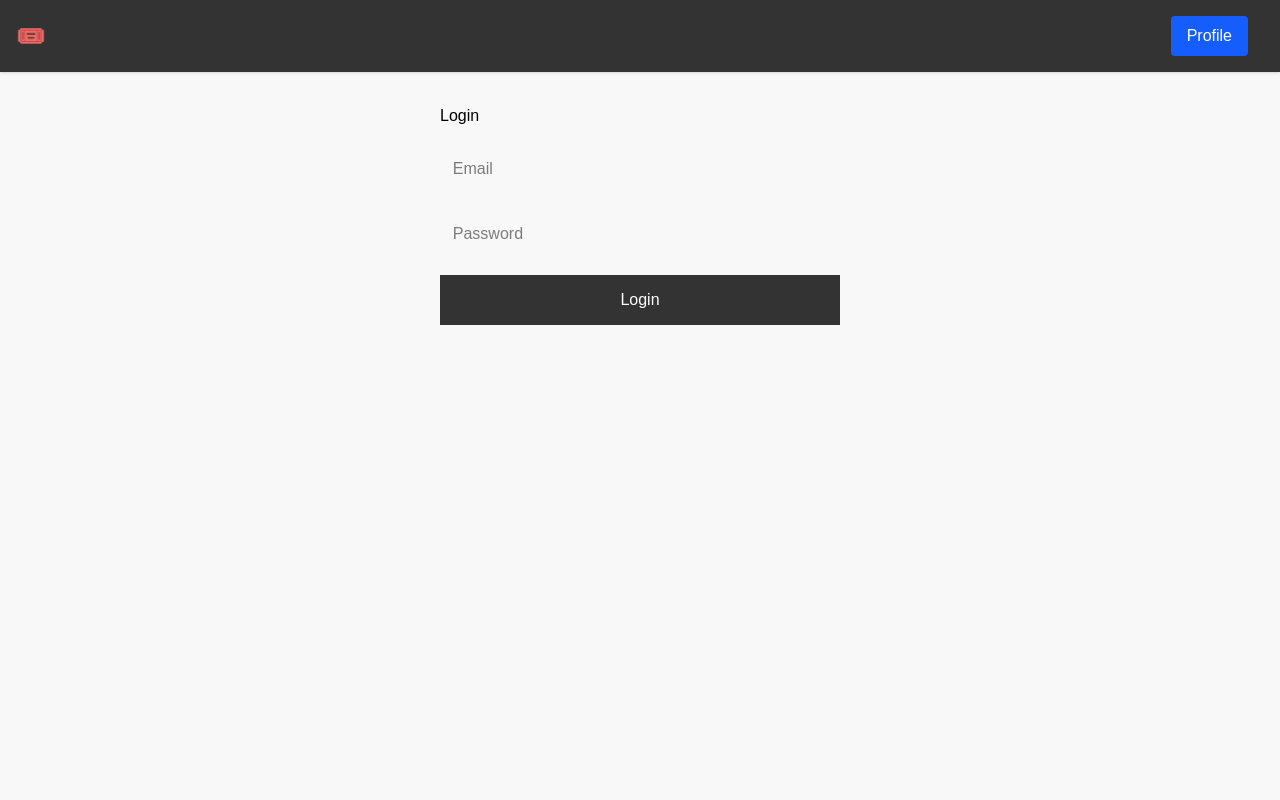
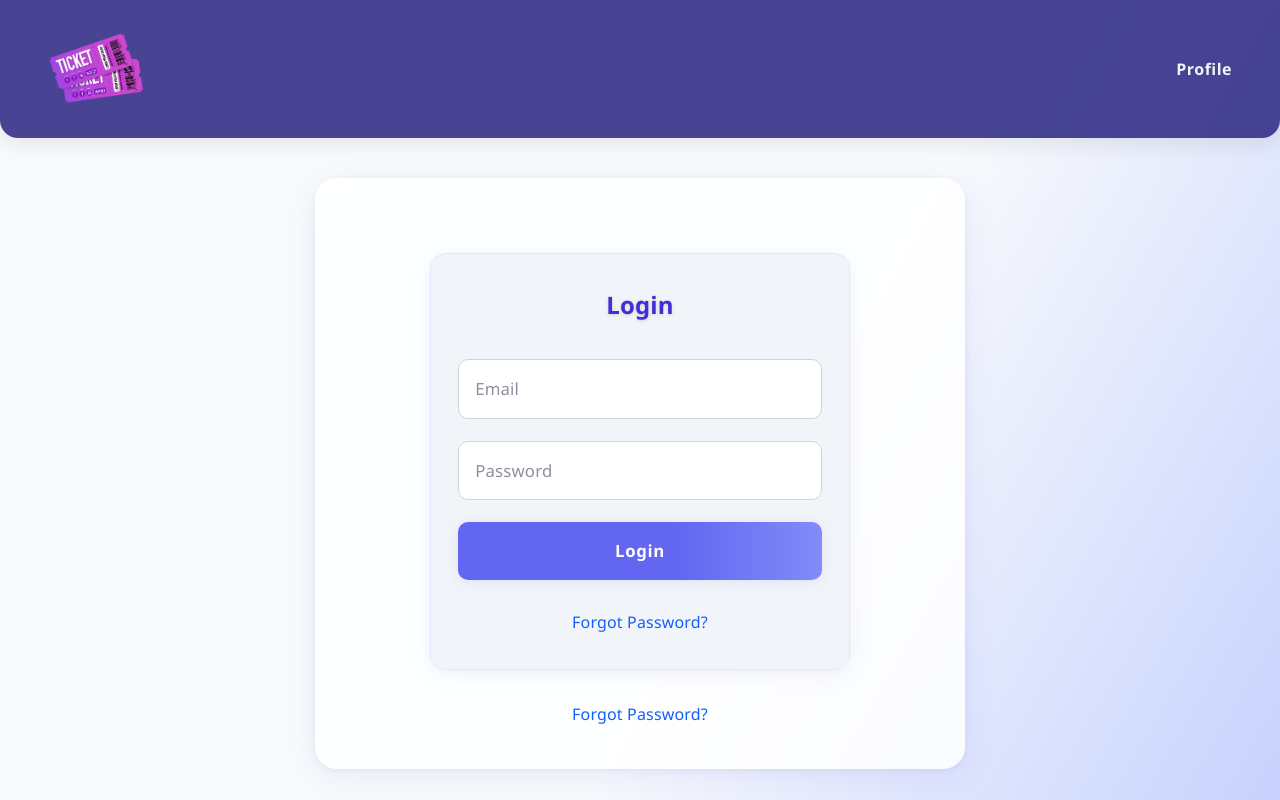
Before and after one commit to RazanNotFound/SEproject, a React (Vite) app in the folder frontend/: page /login in a window 1280 px wide. Built offline with nearby package versions, Linux system fonts and the light colour scheme; no server answers.

Commit message:
better styling and added forget password option

```diff
--- a/frontend/src/App.css
+++ b/frontend/src/App.css
@@ -1,49 +1,132 @@
 @import "tailwindcss";
 
 body {
-  font-family: sans-serif;
+  font-family: 'Segoe UI', 'Roboto', sans-serif;
   margin: 0;
   padding: 0;
-  background-color: #f8f8f8;
+  background: linear-gradient(120deg, #f8fafc 60%, #c7d2fe 100%);
+  min-height: 100vh;
+  color: #22223b;
+  letter-spacing: 0.01em;
 }
 
 nav {
-  background-color: #333;
-  padding: 1rem;
+  background: rgba(57, 51, 138, 0.92);
+  padding: 0.9rem 2.0rem;
+  box-shadow: 0 4px 24px rgba(16, 23, 32, 0.1);
+  display: flex;
+  align-items: center;
+  justify-content: space-between;
+  border-radius: 0 0 18px 18px;
+  backdrop-filter: blur(2px);
 }
 
-nav a {
-  color: white;
-  margin-right: 1rem;
-  text-decoration: none;
+/* Remove default outline and box-shadow for navbar links/buttons */
+nav a:focus,
+nav a:active,
+nav button:focus,
+nav button:active {
+  outline: none;
+  box-shadow: none;
 }
 
+/* Optional: Keep accessibility for keyboard users */
+nav a:hover,
+nav a:focus {
+  background: none;
+  color: #f1f5f9;
+  box-shadow: none;
+  outline: none;
+}
+nav a {
+  color: #f1f5f9;
+  margin-right: 1.5rem;
+  text-decoration: none;
+  font-weight: 600;
+  letter-spacing: 0.03em;
+  transition: color 0.22s, background 0.22s, box-shadow 0.22s;
+  border-radius: 6px;
+  padding: 0.4rem 1rem;
+  box-shadow: 0 1px 4px rgba(99,102,241,0.04);
+}
+
+nav a:last-child {
+  margin-right: 0;
+}
+
+
+
 .page {
-  padding: 2rem;
+  padding: 2.7rem 1.2rem;
+  max-width: 650px;
+  margin: 2.5rem auto;
+  background: rgba(255,255,255,0.85);
+  border-radius: 22px;
+  box-shadow: 0 8px 32px rgba(99,102,241,0.10), 0 1.5px 8px rgba(0,0,0,0.06);
+  backdrop-filter: blur(3px);
 }
 
 .auth-form {
-  max-width: 400px;
-  margin: auto;
+  max-width: 420px;
+  margin: 2rem auto;
   display: flex;
   flex-direction: column;
-  gap: 1rem;
+  gap: 1.4rem;
+  background: rgba(241,245,249,0.95);
+  padding: 2.2rem 1.7rem;
+  border-radius: 16px;
+  box-shadow: 0 4px 24px rgba(99,102,241,0.08), 0 1.5px 8px rgba(0,0,0,0.04);
+  border: 1px solid #e0e7ff;
+  backdrop-filter: blur(2px);
 }
 
 .auth-form input,
 .auth-form select,
 .auth-form button {
-  padding: 0.8rem;
-  font-size: 1rem;
+  padding: 1rem;
+  font-size: 1.05rem;
+  border-radius: 10px;
+  border: 1.5px solid #d1d5db;
+  outline: none;
+  transition: border 0.22s, box-shadow 0.22s, background 0.18s;
+  background: #fff;
+}
+
+.auth-form input:focus,
+.auth-form select:focus {
+  border-color: #6366f1;
+  box-shadow: 0 0 0 3px #a5b4fc55;
+  background: #f0f7ff;
 }
 
 .auth-form button {
-  background-color: #333;
-  color: white;
+  background: linear-gradient(90deg, #6366f1 60%, #818cf8 100%);
+  color: #fff;
   border: none;
   cursor: pointer;
+  font-weight: 700;
+  letter-spacing: 0.04em;
+  transition: background 0.22s, box-shadow 0.22s, transform 0.13s;
+  box-shadow: 0 2px 12px rgba(99,102,241,0.13);
+}
+
+.auth-form button:hover,
+.auth-form button:focus {
+  background: linear-gradient(90deg, #4f46e5 60%, #6366f1 100%);
+  transform: translateY(-2px) scale(1.03);
+  box-shadow: 0 4px 18px rgba(99,102,241,0.18);
+  outline: none;
 }
 
 .error {
-  color: red;
+  color: #ef4444;
+  font-weight: 600;
+  background: #fee2e2;
+  padding: 0.8rem 1.1rem;
+  border-radius: 10px;
+  margin-top: -0.5rem;
+  margin-bottom: 0.7rem;
+  border: 1.5px solid #fca5a5;
+  box-shadow: 0 1px 6px rgba(239,68,68,0.07);
+  letter-spacing: 0.02em;
 }
--- a/frontend/src/App.jsx
+++ b/frontend/src/App.jsx
@@ -7,20 +7,21 @@ import Start from "./pages/Start";
 import ProfileForm from "./components/ProfileForm";
 import UpdateProfileForm from "./components/UpdateProfileForm";
 import Home from "./pages/Home";
+import ForgetPassword from "./pages/ForgetPassword";
+import Logo from "./assets/logo.png"; // Adjust the path as necessary
 
 function NavBar() {
   const { user } = useAuth();
   return (
     <nav className="flex justify-between items-center px-6 py-4 bg-white shadow">
       {/* Logo */}
-      <Link to="/" className="text-2xl">
-        🎟️
+      <Link to="/" className="flex items-center">
+        <img src={Logo} alt="Logo" className="h-24 w-24 object-contain" />
       </Link>
 
       {/* Profile Button */}
       <Link
         to={user ? "/profile" : "/login"}
-        className="bg-blue-600 text-white px-4 py-2 rounded hover:bg-blue-700"
       >
         {user ? user.name : "Profile"}
       </Link>
@@ -41,7 +42,7 @@ function App() {
         <NavBar /> {/* Extracted navigation to its own component */}
         <Routes>
         <Route path="/" element={<HomeOrStart />} />
-
+        <Route path="/forget-password" element={<ForgetPassword />} />
           <Route path="/profile" element={<ProfileForm />} />
           <Route path="/login" element={<Login />} />
           <Route path="/register" element={<Register />} />
--- /dev/null
+++ b/frontend/src/components/ForgetPasswordForm.jsx
@@ -0,0 +1,74 @@
+import { useState } from "react";
+import axios from "axios";
+
+const ForgetPasswordForm = () => {
+  const [email, setEmail] = useState("");
+  const [newPassword, setNewPassword] = useState("");
+  const [message, setMessage] = useState("");
+  const [error, setError] = useState("");
+  const [loading, setLoading] = useState(false);
+
+  const handleSubmit = async e => {
+    e.preventDefault();
+    setMessage("");
+    setError("");
+    setLoading(true);
+    try {
+      const res = await axios.put(
+        "http://localhost:5000/api/v1/forgetPassword",
+        { email, newPassword }
+      );
+      setMessage(res.data.message || "Password updated successfully.");
+    } catch (err) {
+      setError(err.response?.data?.message || "Something went wrong.");
+    } finally {
+      setLoading(false);
+    }
+  };
+
+  return (
+    <form
+      onSubmit={handleSubmit}
+      className="bg-white/90 rounded-2xl shadow-xl px-8 py-10 max-w-md mx-auto mt-16 flex flex-col gap-5 backdrop-blur"
+    >
+      <h2 className="text-2xl font-extrabold text-center text-indigo-700 mb-2 drop-shadow">
+        Reset Password
+      </h2>
+      {message && (
+        <div className="text-green-700 bg-green-100 border border-green-200 rounded-lg px-4 py-2 text-center font-medium shadow-sm">
+          {message}
+        </div>
+      )}
+      {error && (
+        <div className="text-red-700 bg-red-100 border border-red-200 rounded-lg px-4 py-2 text-center font-medium shadow-sm">
+          {error}
+        </div>
+      )}
+      <input
+        type="email"
+        className="border-2 border-indigo-200 rounded-lg px-4 py-3 w-full focus:outline-none focus:border-indigo-500 transition"
+        placeholder="Enter your email"
+        value={email}
+        onChange={e => setEmail(e.target.value)}
+        required
+      />
+      <input
+        type="password"
+        className="border-2 border-indigo-200 rounded-lg px-4 py-3 w-full focus:outline-none focus:border-indigo-500 transition"
+        placeholder="Enter your new password"
+        value={newPassword}
+        onChange={e => setNewPassword(e.target.value)}
+        required
+      />
+      <button
+        type="submit"
+        className="bg-gradient-to-r from-indigo-500 to-blue-500 text-white text-lg font-semibold px-6 py-3 rounded-xl shadow-md hover:from-indigo-600 hover:to-blue-600 transition-all duration-200 focus:outline-none focus:ring-2 focus:ring-indigo-300 mt-2"
+        disabled={loading}
+      >
+        {loading ? "Updating..." : "Update Password"}
+      </button>
+    </form>
+  );
+};
+
+export default ForgetPasswordForm;
--- a/frontend/src/components/LoginForm.jsx
+++ b/frontend/src/components/LoginForm.jsx
@@ -1,4 +1,5 @@
 import { useState } from "react";
+import { Link } from "react-router-dom";
 import axios from "axios";
 import { useNavigate } from "react-router-dom";
 import { useAuth } from "../auth/AuthContext";
@@ -28,11 +29,18 @@ const LoginForm = () => {
 
   return (
     <form onSubmit={handleSubmit} className="auth-form">
-      <h2>Login</h2>
+      <h2 className="text-2xl font-extrabold text-center text-indigo-700 mb-4 drop-shadow">
+        Login
+      </h2>
       {error && <p className="error">{error}</p>}
       <input type="email" name="email" placeholder="Email" onChange={handleChange} required />
       <input type="password" name="password" placeholder="Password" onChange={handleChange} required />
       <button type="submit">Login</button>
+      <div className="mt-2 text-center">
+        <Link to="/forget-password" className="text-blue-600 hover:underline">
+          Forgot Password?
+        </Link>
+      </div>
     </form>
   );
 };
--- a/frontend/src/components/StartForm.jsx
+++ b/frontend/src/components/StartForm.jsx
@@ -1,21 +1,28 @@
-import {  Link  } from "react-router-dom";
+import { Link } from "react-router-dom";
 
 const StartForm = () => {
   return (
-    <div className="text-center mt-32">
-      <h1 className="text-4xl font-bold mb-10">Very Good Ticketing Website</h1>
+    <div className="flex items-center justify-center min-h-screen bg-gradient-to-br from-blue-50 to-indigo-100">
+      <div className="bg-white/90 rounded-2xl shadow-2xl px-10 py-12 max-w-md w-full text-center backdrop-blur">
+        <h1 className="text-4xl font-extrabold mb-8 text-indigo-700 drop-shadow">
+          Very Good Ticketing Website
+        </h1>
         <Link to="/register">
-        <button className="bg-blue-600 text-white text-lg px-6 py-3 rounded hover:bg-blue-700 mb-4">
+          <button className="w-full bg-gradient-to-r from-indigo-500 to-blue-500 text-white text-lg font-semibold px-6 py-3 rounded-xl shadow-md hover:from-indigo-600 hover:to-blue-600 transition-all duration-200 mb-6 focus:outline-none focus:ring-2 focus:ring-indigo-300">
             Register
           </button>
         </Link>
         <div>
-        <p className="mt-4">
+          <p className="mt-2 text-gray-700">
             Already have an account?{" "}
-          <Link to="/login" className="text-blue-600 hover:underline">
+            <Link
+              to="/login"
+              className="text-indigo-600 font-semibold hover:underline transition-colors"
+            >
               Log in
             </Link>
           </p>
+        </div>
       </div>
     </div>
   );
--- /dev/null
+++ b/frontend/src/pages/ForgetPassword.jsx
@@ -0,0 +1,11 @@
+import ForgetPasswordForm from "../components/ForgetPasswordForm";
+
+const ForgetPassword = () => (
+  <div className="min-h-screen flex items-center justify-center bg-gray-100">
+    <div className="bg-white p-8 rounded shadow max-w-md w-full">
+      <ForgetPasswordForm />
+    </div>
+  </div>
+);
+
+export default ForgetPassword;
--- a/frontend/src/pages/Login.jsx
+++ b/frontend/src/pages/Login.jsx
@@ -1,14 +1,22 @@
 import { useAuth } from "../auth/AuthContext";
 import LoginForm from "../components/LoginForm";
-import LogoutForm from "../components/LogoutForm";
+import { Link, Navigate } from "react-router-dom";
 
 const Login = () => {
+  const { isAuthenticated } = useAuth();
 
-  const { isAuthenticated } = useAuth();
+  if (isAuthenticated) {
+    return <Navigate to="/" replace />;
+  }
 
   return (
     <div className="page">
-      {isAuthenticated ? <LogoutForm /> : <LoginForm />}
+      <LoginForm />
+      <div className="mt-4 text-center">
+        <Link to="/forget-password" className="text-blue-600 hover:underline">
+          Forgot Password?
+        </Link>
+      </div>
     </div>
   );
 };
```
Also changed, not shown: frontend/src/assets/Logo.png (added). Lines whose indentation alone changed are shown as unchanged.
